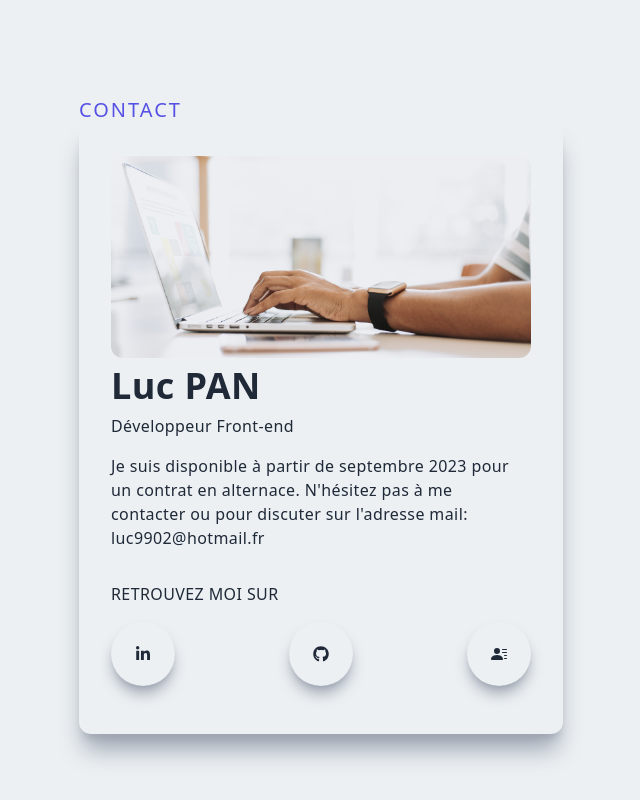
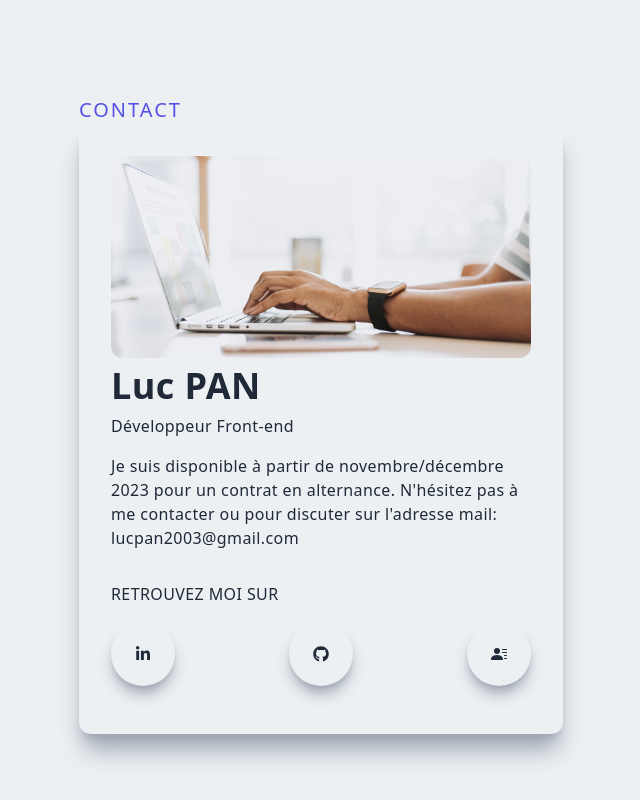
Before and after one commit to LucPan1/portfolio-react-js, a Next.js app: page / in a window 1280 px wide. Shown: the part 5069-5869 px from the top of the page, without its empty margins (319-959 px from the left). Built offline with nearby package versions, Linux system fonts and the light colour scheme.

Commit message:
modified the date and mail

```diff
--- a/components/Contact.jsx
+++ b/components/Contact.jsx
@@ -28,8 +28,8 @@ const Contact = () => {
                 <h2 className='py-2'>Luc PAN</h2>
                 <p>Développeur Front-end</p>
                 <p className='pt-4'>
-                  Je suis disponible à partir de septembre 2023 pour un contrat en alternace.
-                  N'hésitez pas à me contacter ou pour discuter sur l'adresse mail: luc9902@hotmail.fr
+                  Je suis disponible à partir de novembre/décembre 2023 pour un contrat en alternance.
+                  N'hésitez pas à me contacter ou pour discuter sur l'adresse mail: lucpan2003@gmail.com
                 </p>
               </div>
               <div>
```
